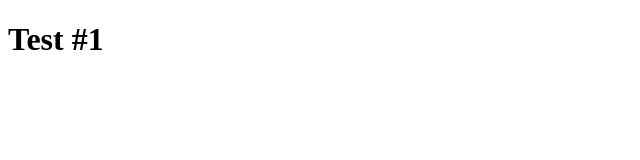
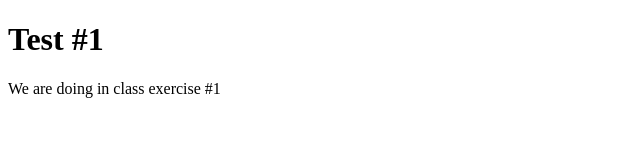
Before and after one commit to Julius0594/IC-Exercise2_Julius, a plain HTML site: page index.html in a window 1280 px wide. Shown: the whole page, without its empty margins (0-640 px from the left). Drawn offline with Linux system fonts and the light colour scheme.

Commit message:
Change #2

```diff
--- a/index.html
+++ b/index.html
@@ -7,5 +7,6 @@
 </head>
 <body>
     <h1>Test #1</h1>
+    <p>We are doing in class exercise #1</p>
 </body>
 </html>
```
